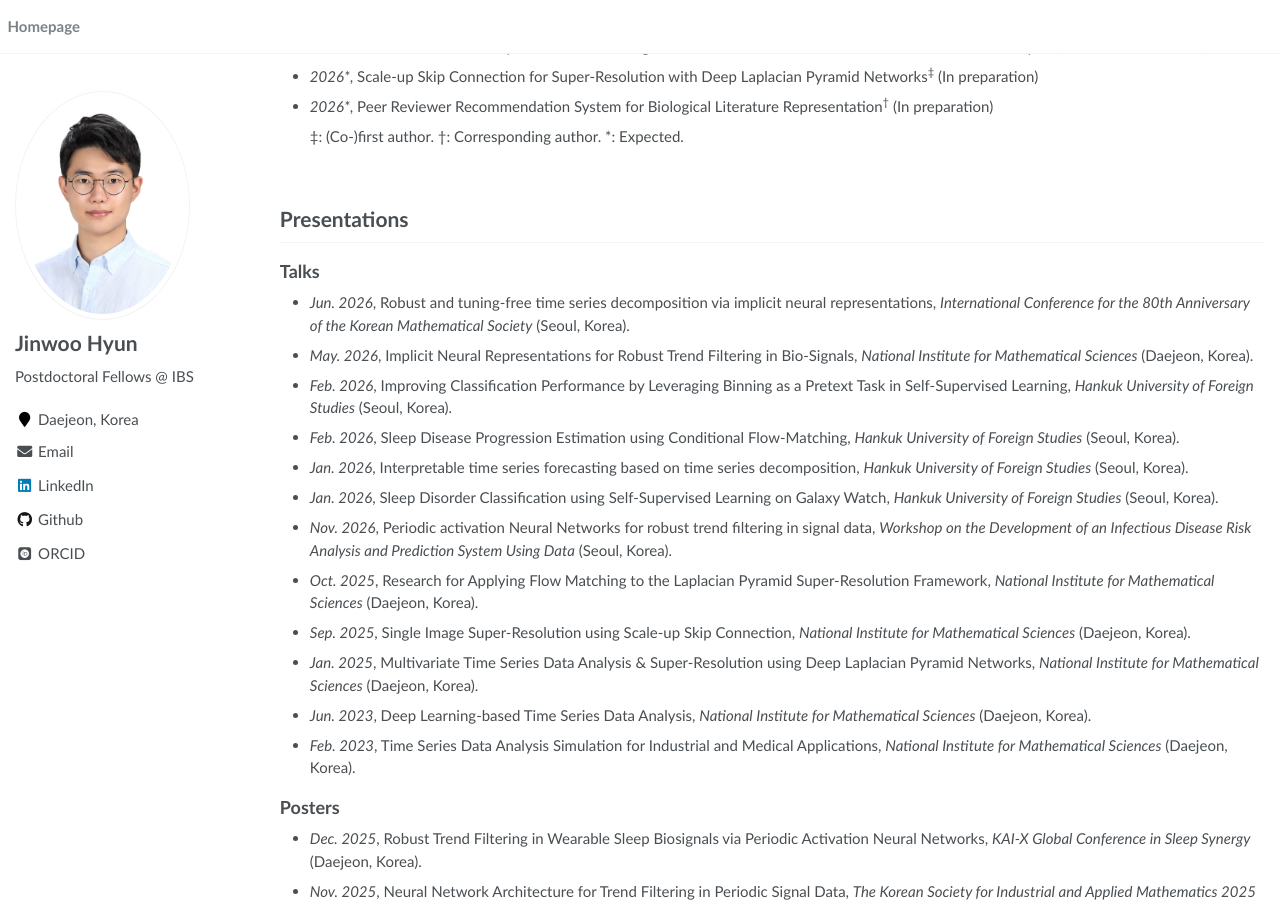
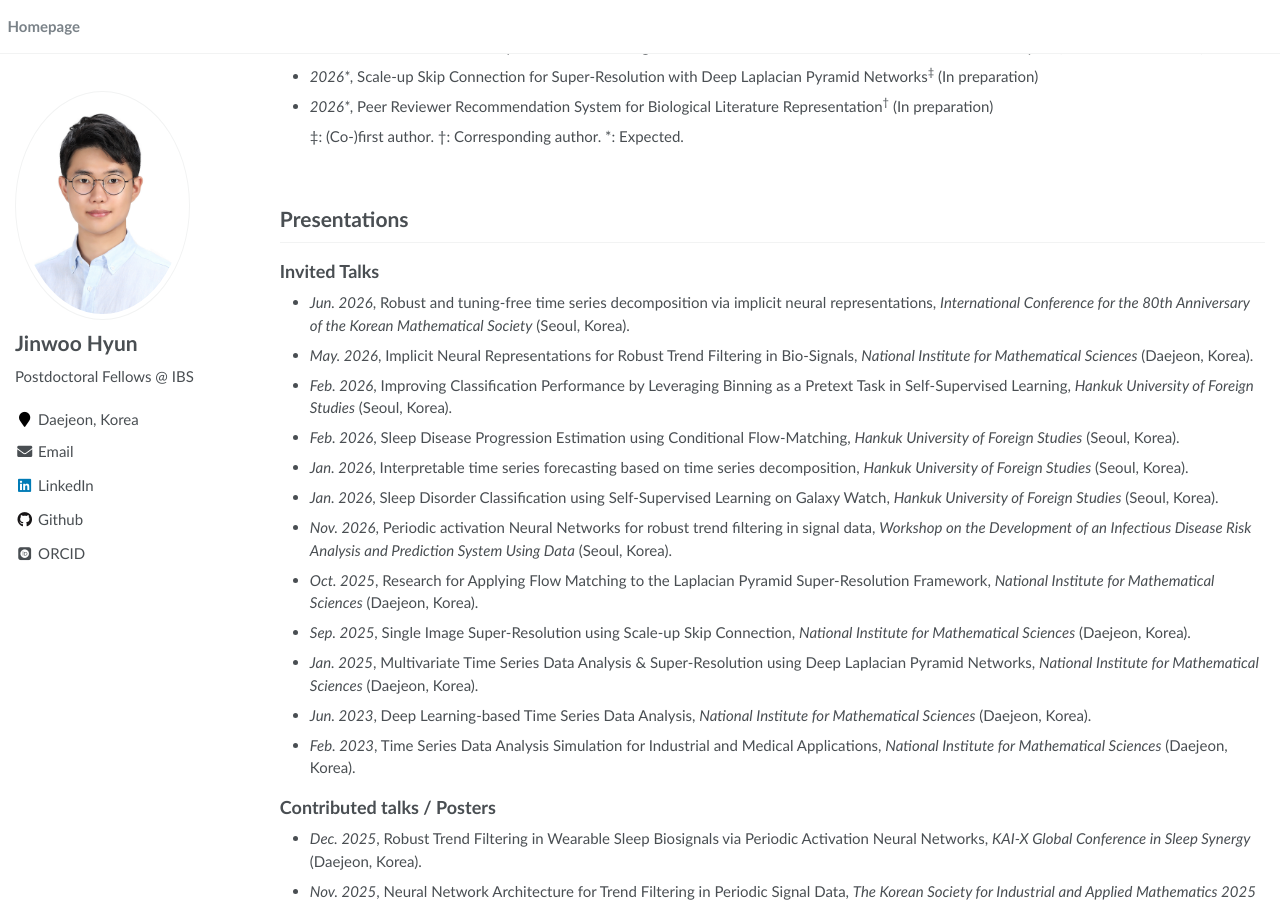
Before and after one commit to JW-George/JW-George.github.io, a Jekyll site: the page built from index.md, in a window 1280 px wide and 900 px high, scrolled down 2669 px. Built offline with Jekyll 4.4.1, drawn with Linux system fonts in a browser that asks for light colours; some web fonts are replaced.

Commit message:
Update index.md

```diff
--- a/index.md
+++ b/index.md
@@ -174,7 +174,7 @@ Workshop on Machine Learning and Compression, NeurIPS 2024 (Poster)
 
 # Presentations
 
-## Talks
+## Invited Talks
 
 - *Jun. 2026*, Robust and tuning-free time series decomposition via implicit neural representations, *International Conference for the 80th Anniversary of the Korean Mathematical Society* (Seoul, Korea).
 
@@ -200,7 +200,7 @@ Workshop on Machine Learning and Compression, NeurIPS 2024 (Poster)
 
 - *Feb. 2023*, Time Series Data Analysis Simulation for Industrial and Medical Applications, *National Institute for Mathematical Sciences* (Daejeon, Korea).
 
-## Posters
+## Contributed talks / Posters
 
 - *Dec. 2025*, Robust Trend Filtering in Wearable Sleep Biosignals via Periodic Activation Neural Networks, *KAI-X Global Conference in Sleep Synergy* (Daejeon, Korea).
 
```
